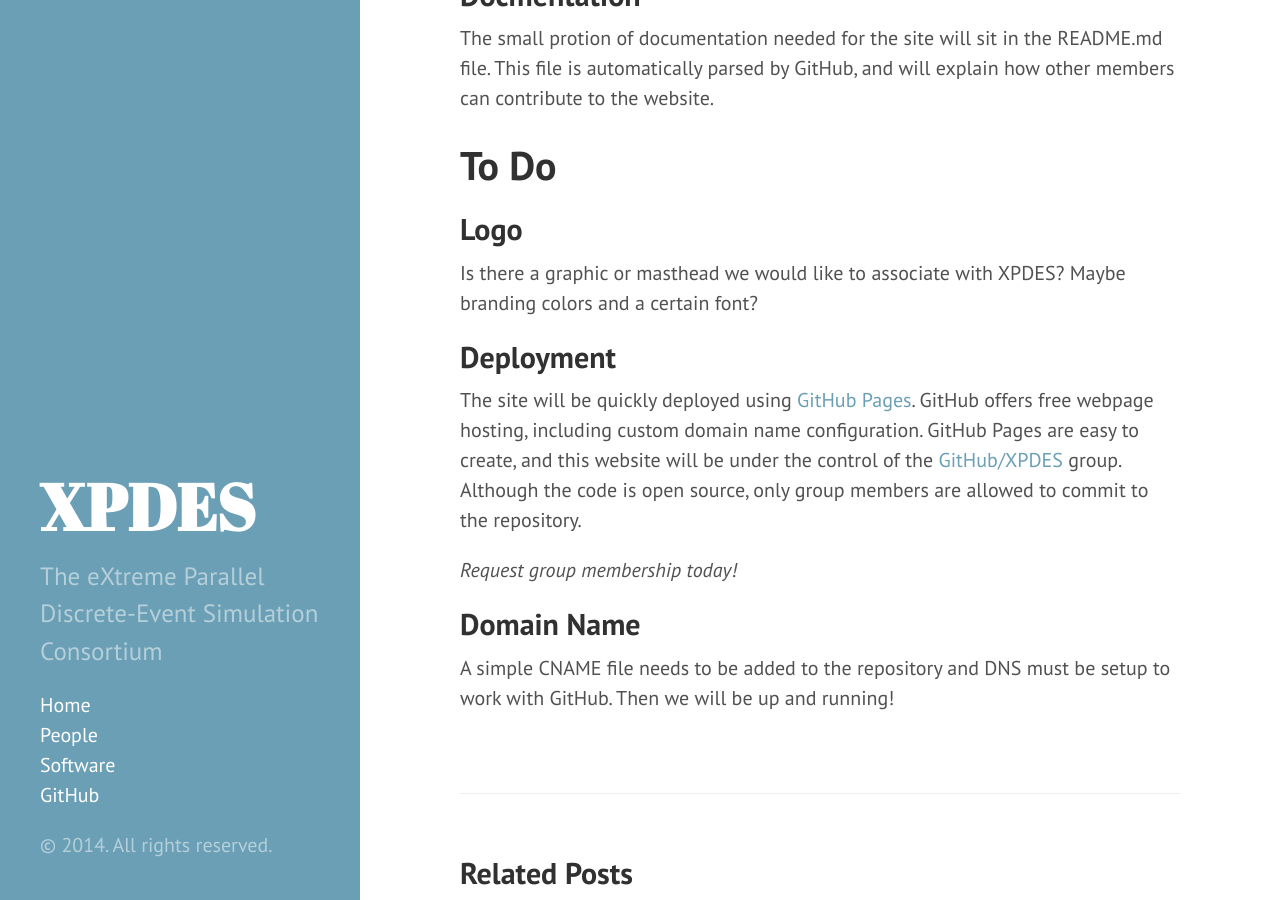
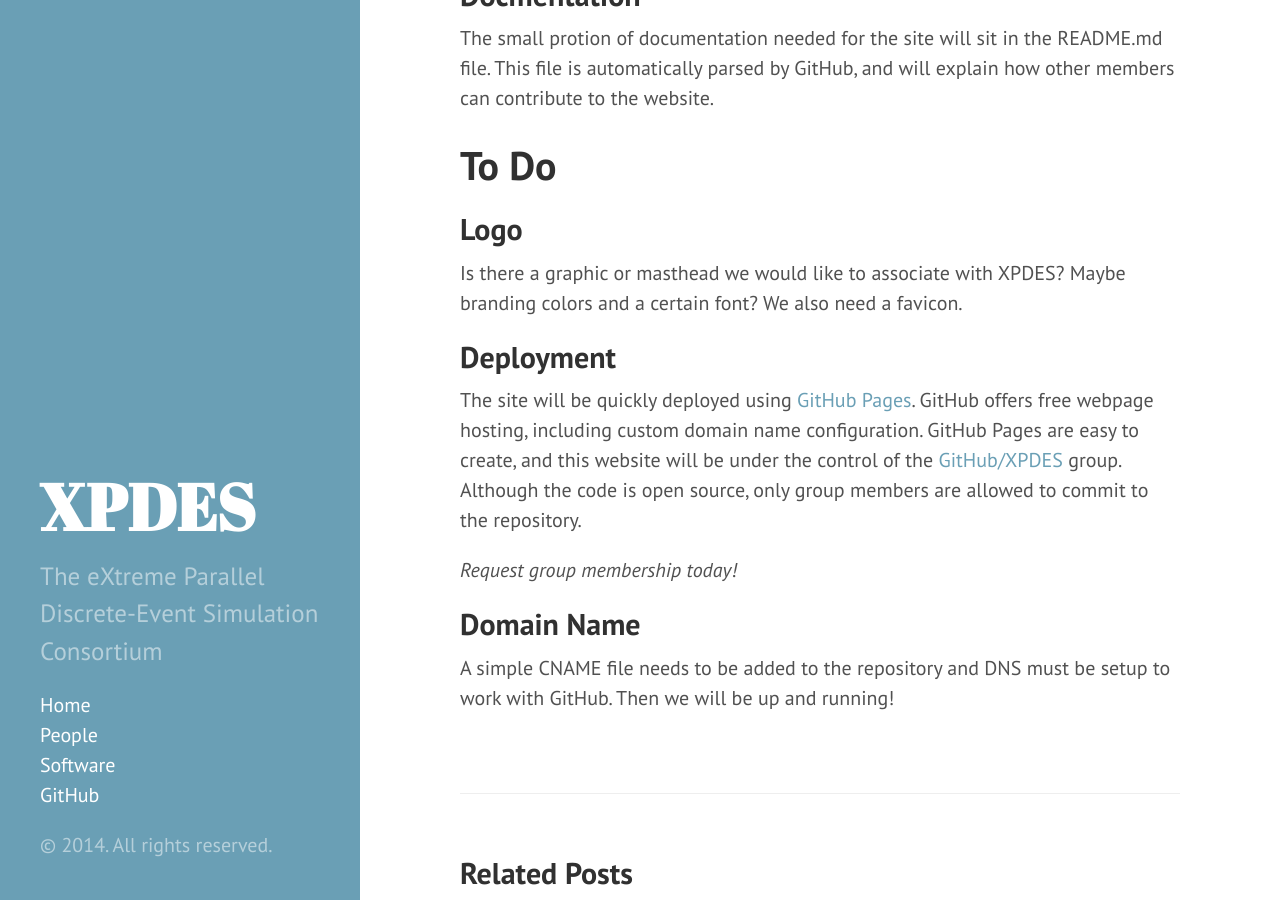
Before and after one commit to XPDES/XPDES.github.io, a Jekyll site: the page built from _posts/2014-08-27-website-presentation.md, in a window 1280 px wide and 900 px high, scrolled down 616 px. Built offline with Jekyll 4.4.1, drawn with Linux system fonts in a browser that asks for light colours; Markdown is read by kramdown in place of the engine named in the settings.

Commit message:
favicon!

```diff
--- a/_posts/2014-08-27-website-presentation.md
+++ b/_posts/2014-08-27-website-presentation.md
@@ -29,6 +29,7 @@ This file is automatically parsed by GitHub, and will explain how other members
 
 Is there a graphic or masthead we would like to associate with XPDES?
 Maybe branding colors and a certain font?
+We also need a favicon.
 
 ## Deployment
 
```
